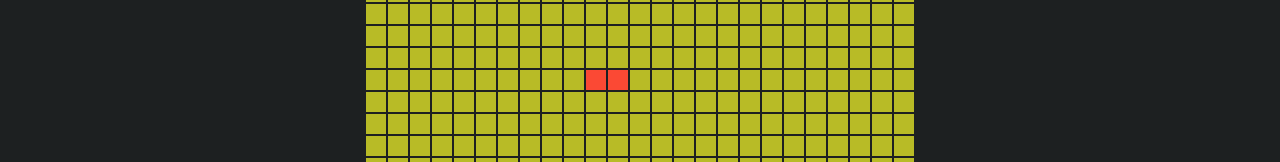
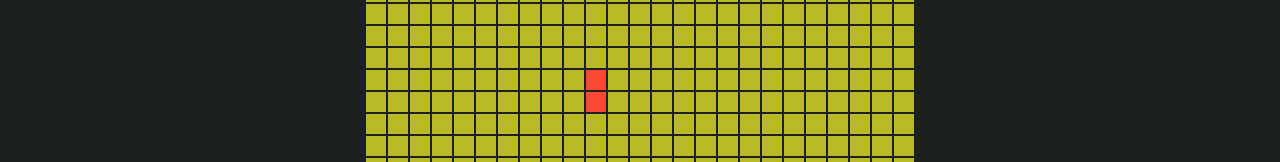
Before and after one commit to JavierPoduje/vue-snake, a Vue app: page / in a window 1280 px wide. Shown: the part 350-512 px from the top of the page. Built offline with nearby package versions, Linux system fonts and the light colour scheme.

Commit message:
fix: move snake correctly

```diff
--- a/src/components/GameGrid.vue
+++ b/src/components/GameGrid.vue
@@ -1,8 +1,8 @@
 <template>
   <section class="grid">
-    <div v-for="(row, rowIdx) in grid" :key="rowIdx" class="grid__col">
+    <div v-for="(col, colIdx) in grid" :key="colIdx" class="grid__col">
       <div
-        v-for="(col, colIdx) in row"
+        v-for="(row, rowIdx) in col"
         :key="`${rowIdx}-${colIdx}`"
         class="grid__cell_container"
       >
--- a/src/stores/helpers.ts
+++ b/src/stores/helpers.ts
@@ -4,29 +4,30 @@ const stringifyCell = ({ row, col }: Cell): string => `${row}-${col}`
 
 const getNextSnakeHead = (game: Game, snake: Snake): Cell => {
   const currentHead = snake.body[0]
-  if (snake?.direction === Direction.Up) {
-    const row = currentHead?.row - 1
+  const direction = snake?.direction
+  if (direction === Direction.Up) {
+    const nextRow = currentHead.row - 1
     return {
-      col: currentHead?.col,
-      row: row >= 0 ? row : game?.gridSize - 1
+      row: nextRow < 0 ? game.gridSize - 1 : nextRow,
+      col: currentHead?.col
     }
-  } else if (snake?.direction === Direction.Right) {
-    const col = currentHead?.col + 1
+  } else if (direction === Direction.Right) {
+    const nextCol = currentHead.col + 1
     return {
       row: currentHead?.row,
-      col: col < game?.gridSize ? col : 0
+      col: nextCol >= game.gridSize ? 0 : nextCol
     }
-  } else if (snake?.direction === Direction.Down) {
-    const row = currentHead?.row + 1
+  } else if (direction === Direction.Down) {
+    const nextRow = currentHead.row + 1
     return {
-      col: currentHead?.col,
-      row: row < game?.gridSize ? 0 : row
+      row: nextRow >= game.gridSize ? 0 : nextRow,
+      col: currentHead?.col
     }
-  } else if (snake?.direction === Direction.Left) {
-    const col = currentHead?.col - 1
+  } else if (direction === Direction.Left) {
+    const nextCol = currentHead.col - 1
     return {
       row: currentHead?.row,
-      col: col >= 0 ? col : game?.gridSize - 1
+      col: nextCol < 0 ? game.gridSize - 1 : nextCol
     }
   } else {
     throw new Error('Invalid direction')
```
